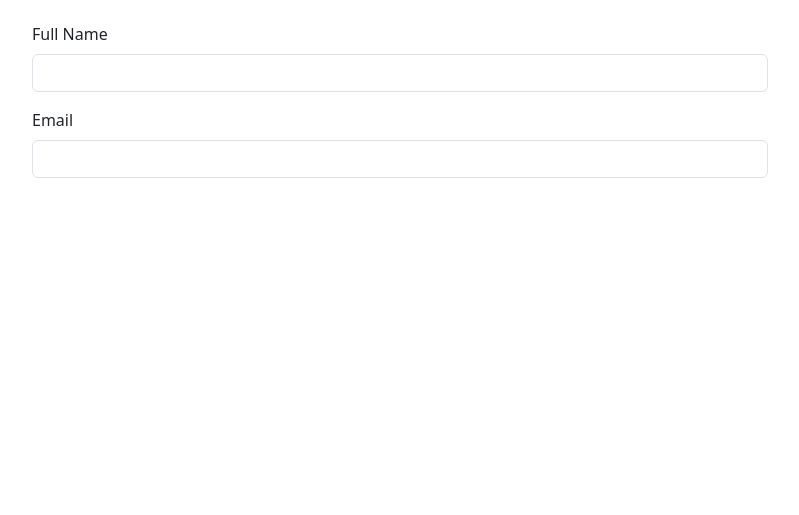
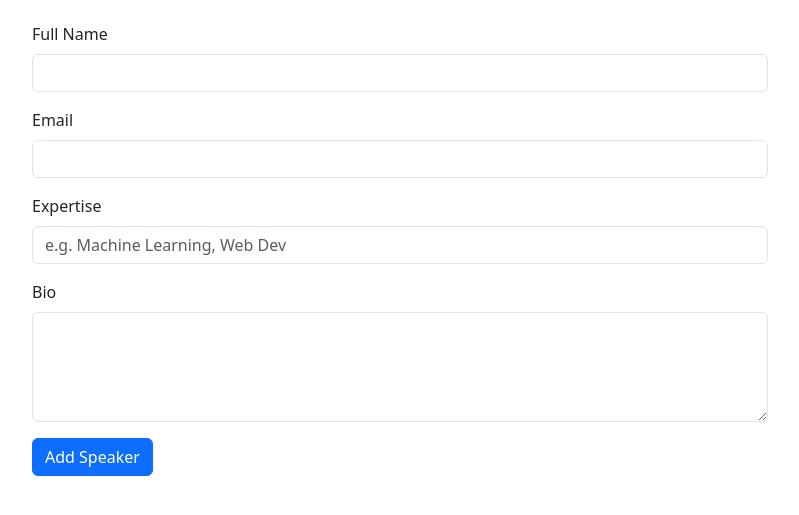
Before and after one commit to nitgoodenough/Eventmaster, a Flask app: page /speakers/new in a window 1280 px wide. Shown: the part 138-653 px from the top of the page, without its empty margins (50-849 px from the left). Run offline with Flask 3, Linux system fonts and the light colour scheme.

Commit message:
finished speaker form, added expertise and bio fields

```diff
--- a/app/templates/speakers/new.html
+++ b/app/templates/speakers/new.html
@@ -9,6 +9,7 @@
 
 <div class="row">
     <div class="col-md-8">
+        <!-- POST sends form data to the speakers route in routes.py -->
         <form method="POST" action="/speakers/new">
             <div class="mb-3">
                 <label class="form-label">Full Name</label>
@@ -18,6 +19,15 @@
                 <label class="form-label">Email</label>
                 <input type="email" name="email" class="form-control" required>
             </div>
+            <div class="mb-3">
+                <label class="form-label">Expertise</label>
+                <input type="text" name="expertise" class="form-control" placeholder="e.g. Machine Learning, Web Dev">
+            </div>
+            <div class="mb-3">
+                <label class="form-label">Bio</label>
+                <textarea name="bio" class="form-control" rows="4"></textarea>
+            </div>
+            <button type="submit" class="btn btn-primary">Add Speaker</button>
         </form>
     </div>
 </div>
```
